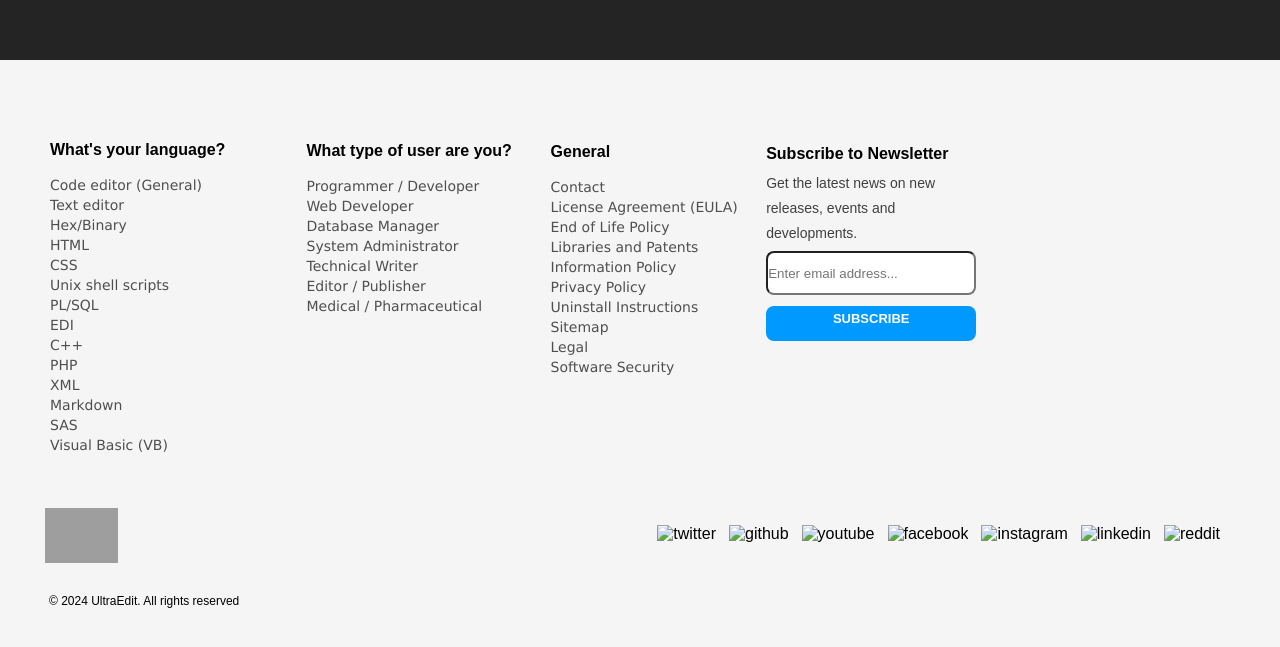
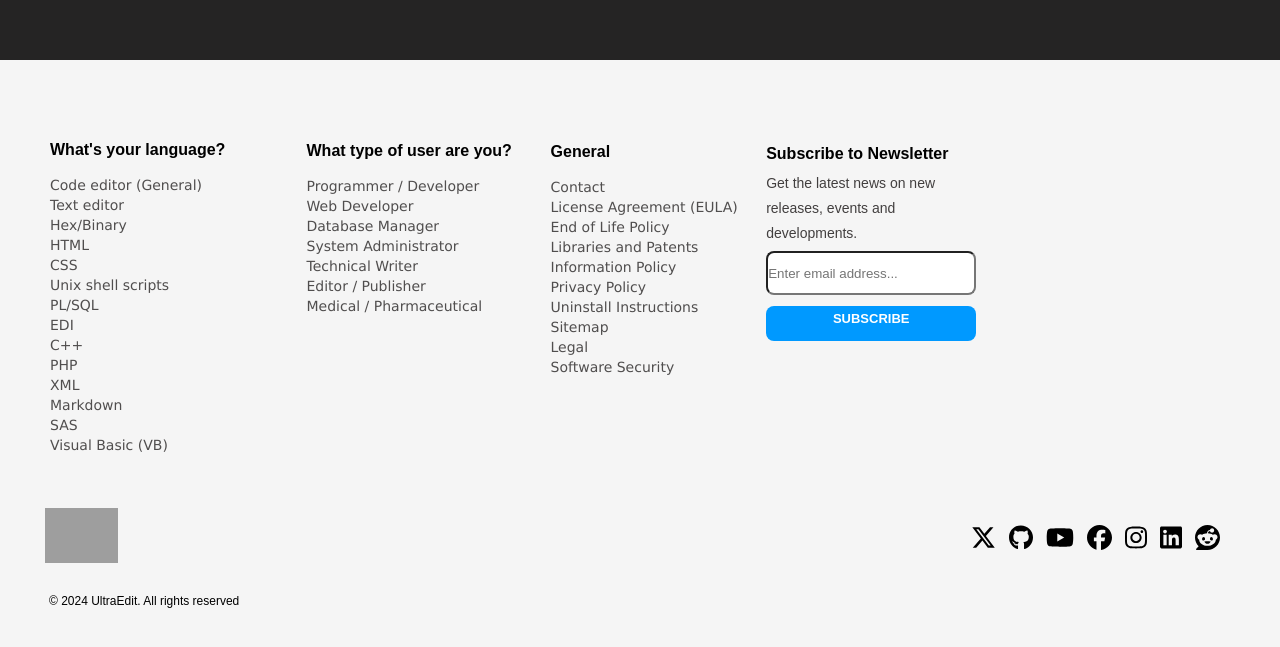
Before and after one commit to ronit1049/Website-Clones, a plain HTML site: page Ultra Edit Clone/index.html in a window 1280 px wide. Shown: the part 2390-3037 px from the top of the page. Drawn offline with Linux system fonts and the light colour scheme; grey boxes are pictures that could not be loaded.

Commit message:
modified the social profile icons

```diff
--- a/Ultra Edit Clone/index.html
+++ b/Ultra Edit Clone/index.html
@@ -216,13 +216,13 @@
                     <p>&copy; 2024 UltraEdit. All rights reserved</p>
                 </div>
                 <div class="ending2">
-                    <img height="25px" src="x-twitter.svg" alt="twitter">
-                    <img height="25px" src="github.svg" alt="github">
-                    <img height="25px" src="youtube.svg" alt="youtube">
-                    <img height="25px" src="facebook.svg" alt="facebook">
-                    <img height="25px" src="instagram.svg" alt="instagram">
-                    <img height="25px" src="linkedin.svg" alt="linkedin">
-                    <img height="25px" src="reddit.svg" alt="reddit">
+                    <img height="25px" src="SVG files/x-twitter.svg" alt="twitter">
+                    <img height="25px" src="SVG files/github.svg" alt="github">
+                    <img height="25px" src="SVG files/youtube.svg" alt="youtube">
+                    <img height="25px" src="SVG files/facebook.svg" alt="facebook">
+                    <img height="25px" src="SVG files/instagram.svg" alt="instagram">
+                    <img height="25px" src="SVG files/linkedin.svg" alt="linkedin">
+                    <img height="25px" src="SVG files/reddit.svg" alt="reddit">
                 </div>
             </div>
         </footer>
```
